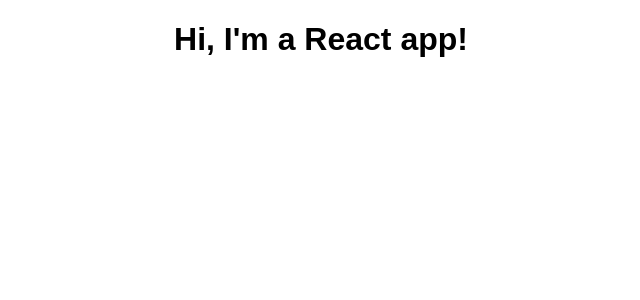
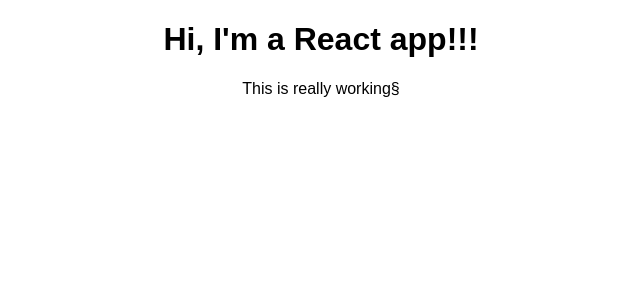
Before and after one commit to gaetanBloch/react-basics, a React (Create React App) app: page / in a window 1280 px wide. Shown: the top 300 px of the page, without its empty margins (319-959 px from the left). Built offline with nearby package versions, Linux system fonts and the light colour scheme.

Commit message:
Added a paragraph

```diff
--- a/src/App.js
+++ b/src/App.js
@@ -5,7 +5,8 @@
   render() {
     return (
       <div className="App">
-        <h1>Hi, I'm a React app!</h1>
+        <h1>Hi, I'm a React app!!!</h1>
+        <p>This is really working§</p>
       </div>
     );
     // return React.createElement(
```
